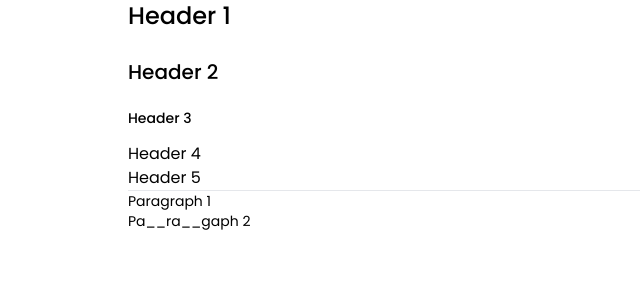
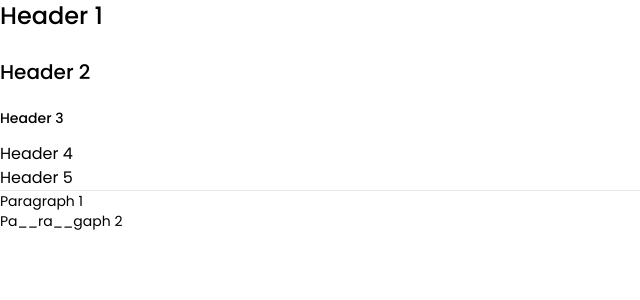
Before and after one commit to rilek/pages-test, a Jekyll site: the page built from index.md, in a window 1280 px wide. Shown: the top 300 px of the page, without its empty margins (0-640 px from the left). Built offline with Jekyll 4.4.1, drawn with Linux system fonts in a browser that asks for light colours; our own code applies the rules of GitHub Pages for plain Markdown files.

Commit message:
Update style.css

```diff
--- a/assets/css/style.css
+++ b/assets/css/style.css
@@ -1,8 +1,3 @@
-section {
-  max-width: 1024px;
-  margin: 0 auto;
-}
-
 body h1 {
   font-size: 24px;
   line-height: 32px;
```
